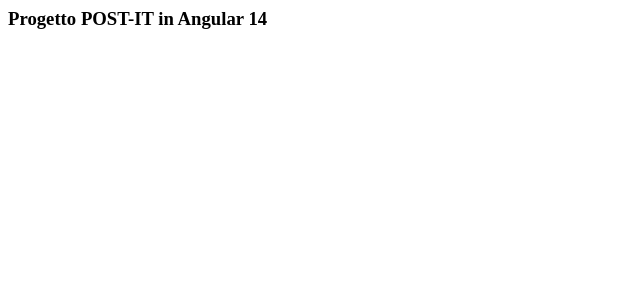
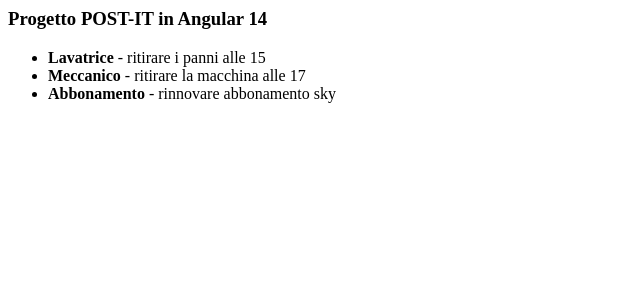
Before and after one commit to Stalioot/angular-ivy-elmfd2, an Angular app: page / in a window 1280 px wide. Shown: the top 300 px of the page, without its empty margins (0-640 px from the left). Built offline with nearby package versions, Linux system fonts and the light colour scheme.

Commit message:
aggiunta classe postIT e array contenente postIT

```diff
--- a/src/app/app.component.html
+++ b/src/app/app.component.html
@@ -1 +1,7 @@
 <h3> {{ title }} </h3>
+
+<ul>
+  <li *ngFor='let postit of arrayPostIT' >
+    <b>{{postit.titolo}}</b> - {{postit.testo}}
+  </li>
+</ul>
--- a/src/app/app.component.ts
+++ b/src/app/app.component.ts
@@ -1,4 +1,13 @@
 import { Component, VERSION } from '@angular/core';
+
+class postIT {
+  titolo: string;
+  testo: string;
+  constructor(titolo: string, testo: string) {
+    this.titolo=titolo;
+    this.testo=testo;
+  }
+}
 
 @Component({
   selector: 'my-app',
@@ -7,4 +16,9 @@
 })
 export class AppComponent  {
   title: string = 'Progetto POST-IT in Angular ' + VERSION.major;
+  arrayPostIT: Array<postIT> = [
+    new postIT('Lavatrice','ritirare i panni alle 15'),
+    new postIT('Meccanico','ritirare la macchina alle 17'),
+    new postIT('Abbonamento','rinnovare abbonamento sky')
+  ];
 }
```
